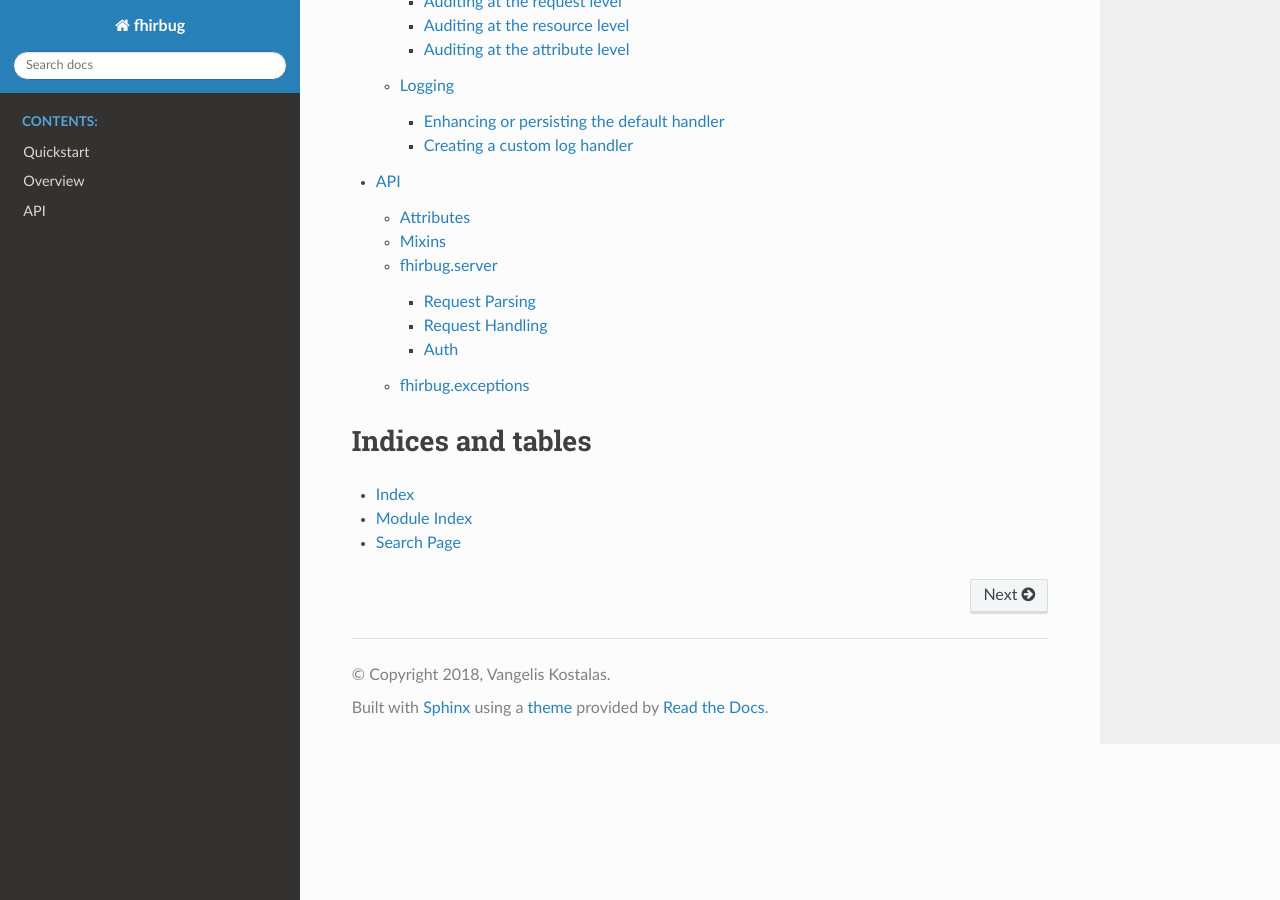
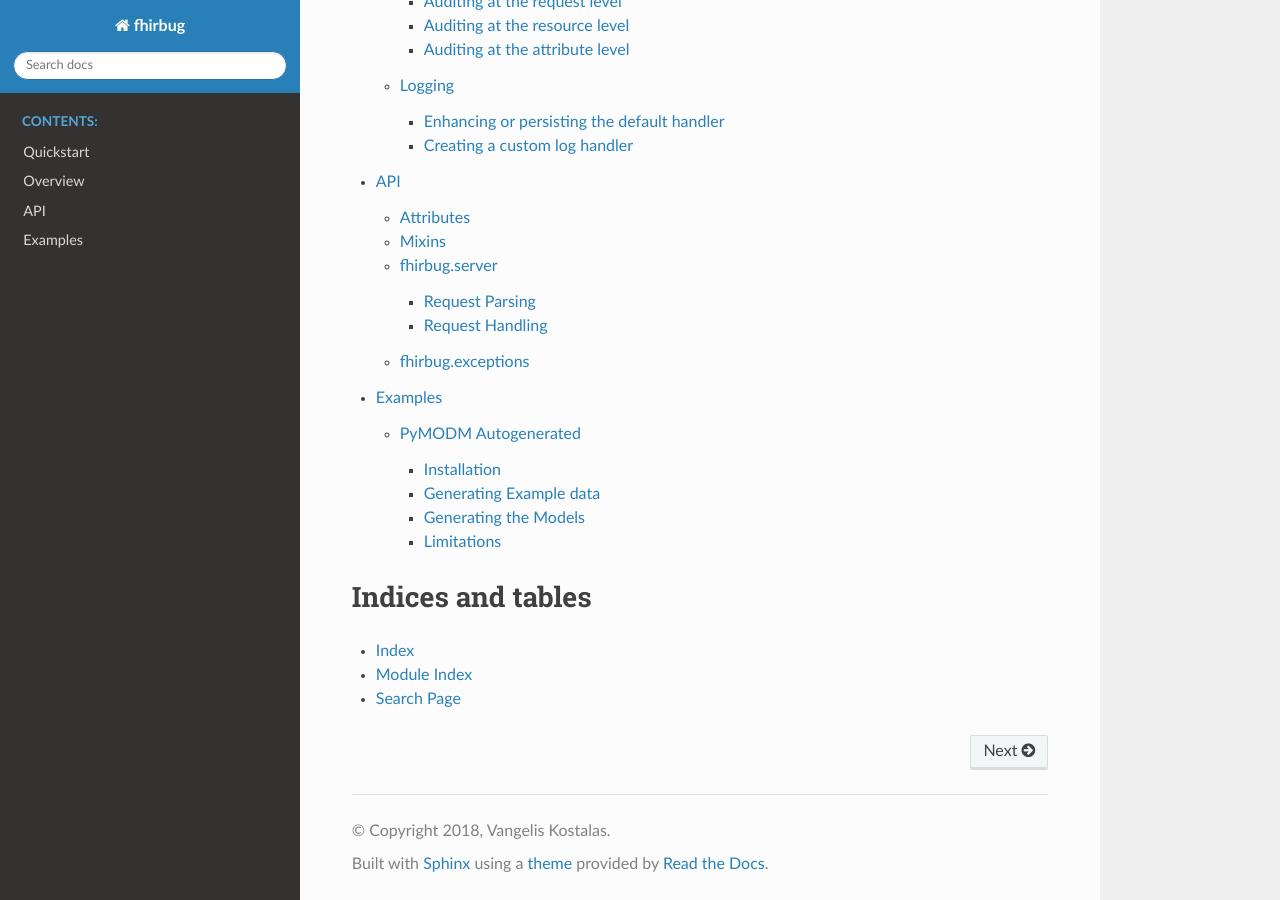
Before and after one commit to zensoup/fhirbug, a Sphinx documentation site: the page built from docs/index.rst, in a window 1280 px wide and 900 px high, scrolled down 1442 px. Built offline with Sphinx 7.4.7 and the Read the Docs theme 2.0.0, drawn with Linux system fonts in a browser that asks for light colours.

```diff
--- /dev/null
+++ b/docs/examples/index.rst
@@ -0,0 +1,8 @@
+Examples
+---------
+
+.. toctree::
+   :maxdepth: 3
+   :caption: Contents:
+
+   pymodm/readme
--- /dev/null
+++ b/docs/examples/pymodm/readme.rst
@@ -0,0 +1,5 @@
+PyMODM Autogenerated
+--------------------
+
+
+.. include:: ../../../examples/pymodm_autogenerated/README.rst
--- a/docs/index.rst
+++ b/docs/index.rst
@@ -43,6 +43,8 @@ you are interested in making it better, you are very welcome to contribute!
    quickstart
    overview
    api_index
+   examples/index
+
 
 Indices and tables
 ==================
--- a/docs/overview/logging.rst
+++ b/docs/overview/logging.rst
@@ -79,6 +79,7 @@ is that you do not call ``super()`` inside your custom log function.
 The signature of the ``log_request`` function is the following:
 
 .. automethod:: fhirbug.server.requesthandlers.AbstractRequestHandler.log_request(self, url, query, status, method, resource=None, OperationOutcome=None, request_body=None, time=datetime.now())
+    :noindex:
 
 Here's an example where we use python's built-in logging module:
 
```
Also changed, not shown: docs/api_server.rst (+0 -8 lines), examples/pymodm_autogenerated/README.rst.
